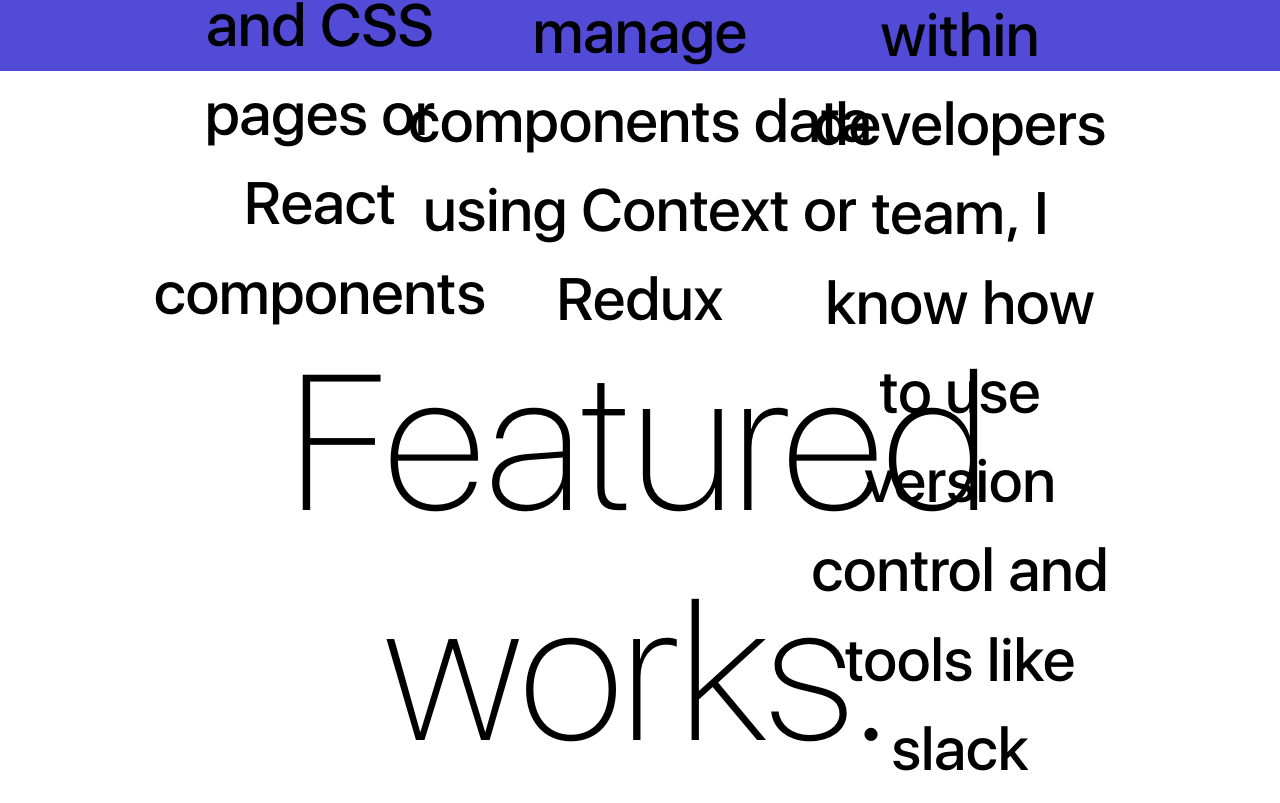
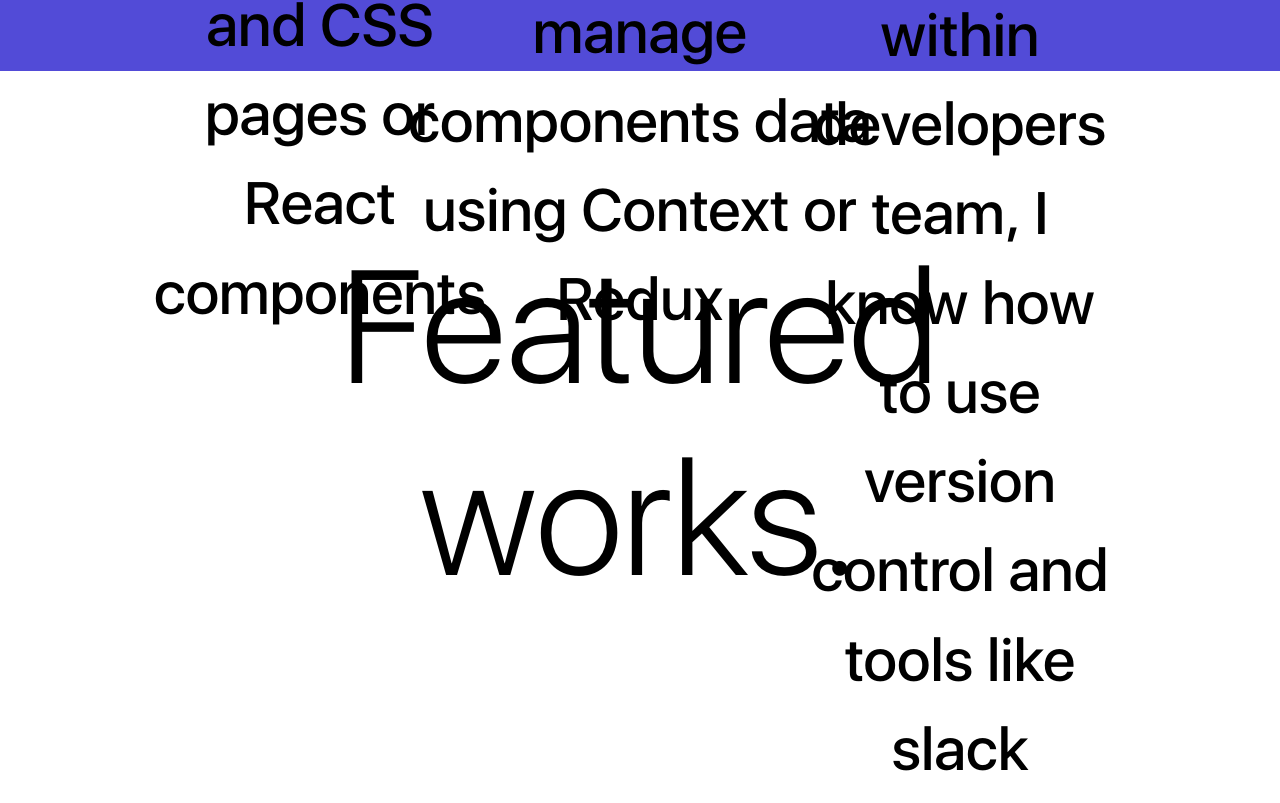
Before and after one commit to devkhaldi/portfolio, a React (Create React App) app: page / in a window 1280 px wide. Shown: the part 5017-5820 px from the top of the page. Built offline with nearby package versions, Linux system fonts and the light colour scheme.

Commit message:
projects header

```diff
--- a/src/home/Projects.css
+++ b/src/home/Projects.css
@@ -9,11 +9,11 @@
   display: flex;
   align-content: center;
   justify-content: center;
-  padding: 3rem 0;
+  padding: 1.5rem 0;
 }
 .projects .header h1 {
-  font-size: 3rem;
-  font-weight: 100;
+  font-size: 2.5rem;
+  font-weight: 200;
   width: 40rem;
   color: var(--black);
   font-family: SF ui, "Poppins", sans-serif;
```
